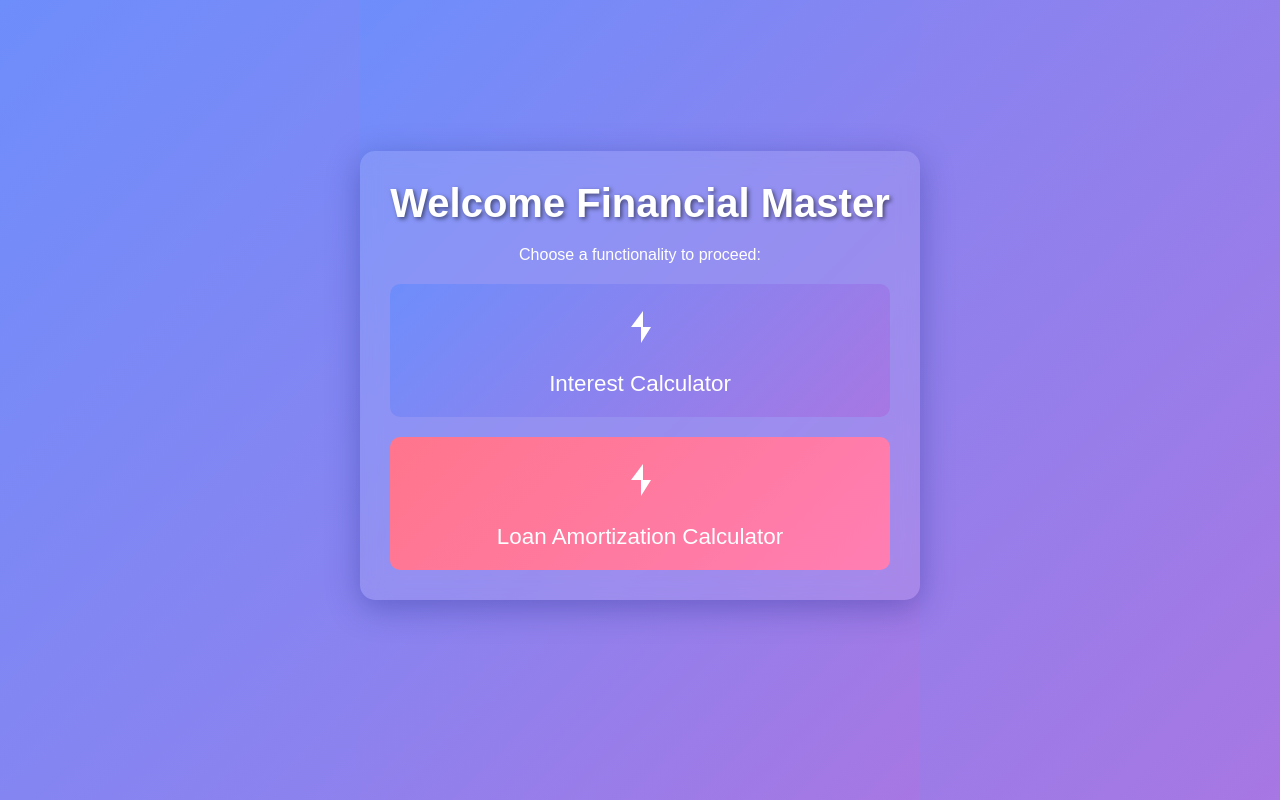
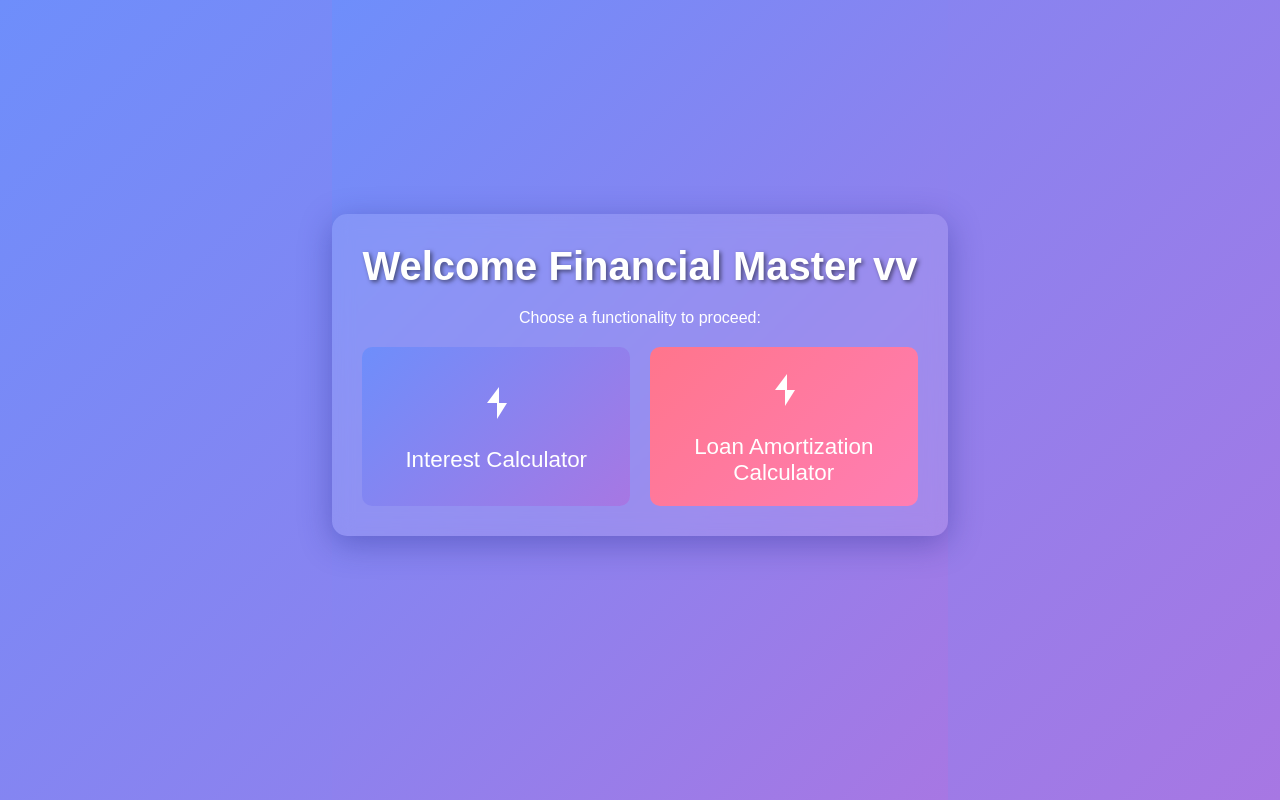
Before and after one commit to kingelon/financial-calcy-cursor01, a website: page index.html in a window 1280 px wide. Drawn offline with Linux system fonts and the light colour scheme.

Commit message:
updated welcome screen name - for gcp autodeploy test new-1.1

```diff
--- a/index.html
+++ b/index.html
@@ -8,7 +8,7 @@
 </head>
 <body>
     <div class="index-container">
-        <h1>Welcome Financial Master</h1>
+        <h1>Welcome Financial Master vv</h1>
         <p>Choose a functionality to proceed:</p>
         <div class="options">
             <a href="financial-app/public/interest.html" class="option-block" id="interest-block">
```
